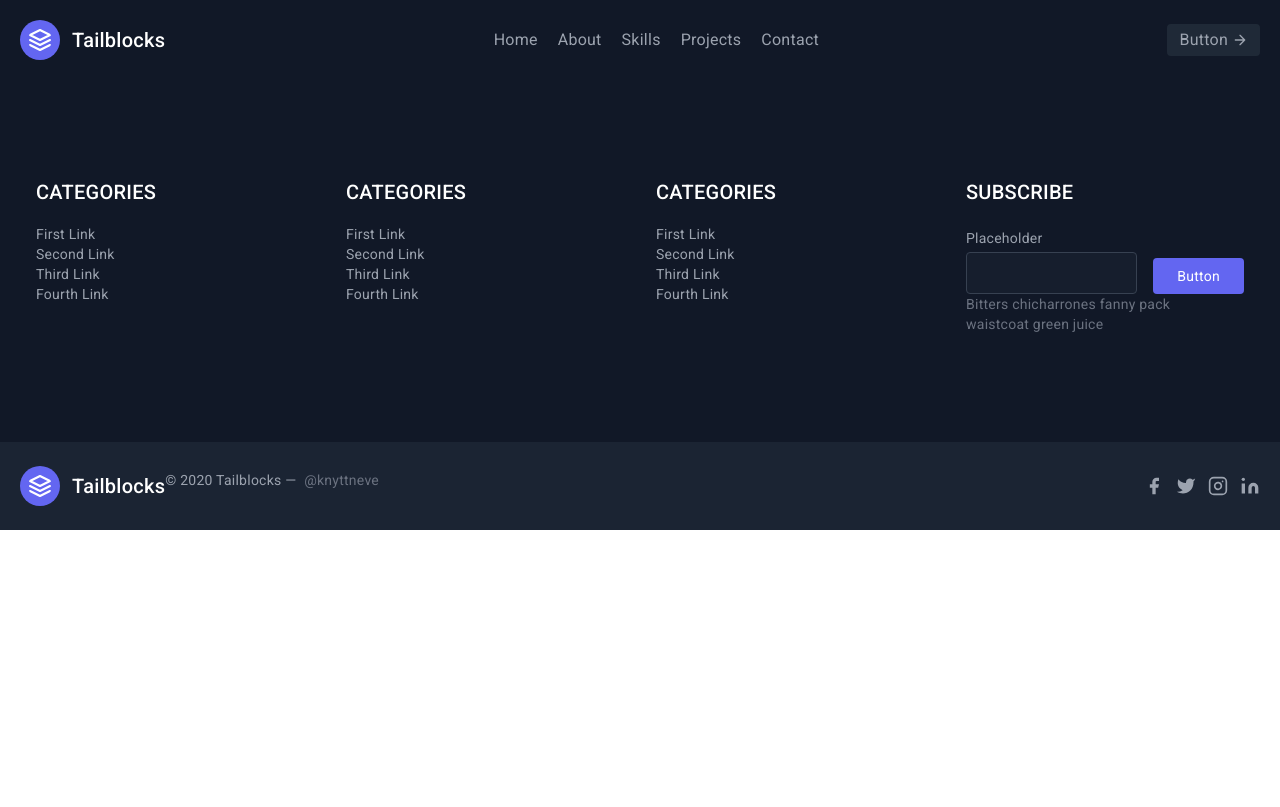
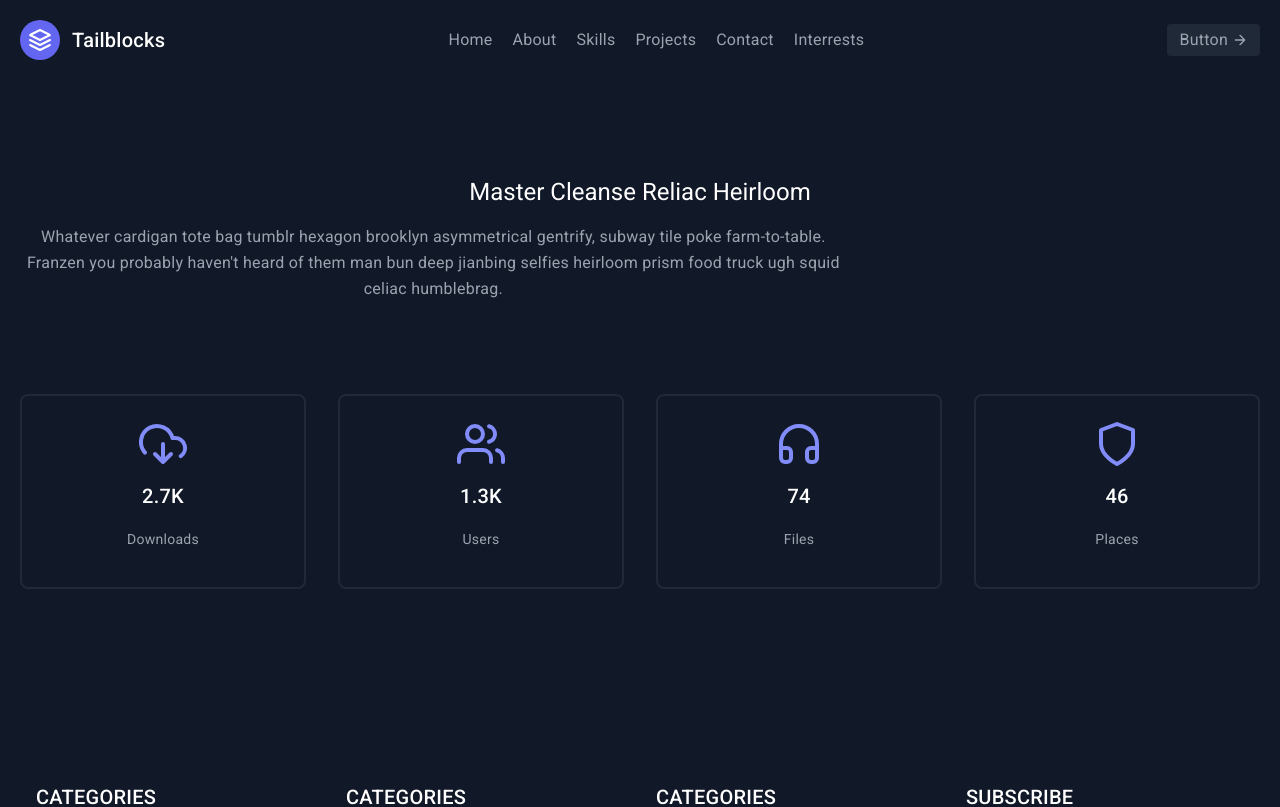
Before and after one commit to RBenOthmen/portfolio-website, an Angular app: page /interrests in a window 1280 px wide. Before the commit this address led to /. Shown: the top 807 px of the page. Built offline with nearby package versions, Linux system fonts and the light colour scheme.

Commit message:
Added Interrests component and Modified About design

```diff
--- a/src/app/about/about.component.html
+++ b/src/app/about/about.component.html
@@ -1,6 +1,13 @@
-<mat-card>
-    <mat-card-title>About Me</mat-card-title>
-    <mat-card-content>
-      <p>I am a software developer with a Master's degree in Business Intelligence. I have experience in web development, and my goal is to become a senior software engineer.</p>
-    </mat-card-content>
-  </mat-card>
+<section class="text-gray-400 bg-gray-900 body-font">
+  <div class="container px-5 py-24 mx-auto">
+    <div class="xl:w-1/2 lg:w-3/4 w-full mx-auto text-center">
+      <svg xmlns="http://www.w3.org/2000/svg" fill="currentColor" class="inline-block w-8 h-8 text-gray-500 mb-8" viewBox="0 0 975.036 975.036">
+        <path d="M925.036 57.197h-304c-27.6 0-50 22.4-50 50v304c0 27.601 22.4 50 50 50h145.5c-1.9 79.601-20.4 143.3-55.4 191.2-27.6 37.8-69.399 69.1-125.3 93.8-25.7 11.3-36.8 41.7-24.8 67.101l36 76c11.6 24.399 40.3 35.1 65.1 24.399 66.2-28.6 122.101-64.8 167.7-108.8 55.601-53.7 93.7-114.3 114.3-181.9 20.601-67.6 30.9-159.8 30.9-276.8v-239c0-27.599-22.401-50-50-50zM106.036 913.497c65.4-28.5 121-64.699 166.9-108.6 56.1-53.7 94.4-114.1 115-181.2 20.6-67.1 30.899-159.6 30.899-277.5v-239c0-27.6-22.399-50-50-50h-304c-27.6 0-50 22.4-50 50v304c0 27.601 22.4 50 50 50h145.5c-1.9 79.601-20.4 143.3-55.4 191.2-27.6 37.8-69.4 69.1-125.3 93.8-25.7 11.3-36.8 41.7-24.8 67.101l35.9 75.8c11.601 24.399 40.501 35.2 65.301 24.399z"></path>
+      </svg>
+      <p class="leading-relaxed text-lg">I am a software developer with a Master's degree in Business Intelligence. I have experience in web development, and my goal is to become a senior software engineer.</p>
+      <span class="inline-block h-1 w-10 rounded bg-indigo-500 mt-8 mb-6"></span>
+      <h2 class="text-white font-medium title-font tracking-wider text-sm">Rami Ben Othmen</h2>
+      <p class="text-gray-500">Software Developer</p>
+    </div>
+  </div>
+</section>
--- a/src/app/app-routing.module.ts
+++ b/src/app/app-routing.module.ts
@@ -1,3 +1,4 @@
+import { InterrestsComponent } from './interrests/interrests.component';
 import { NgModule } from '@angular/core';
 import { RouterModule, Routes } from '@angular/router';
 import { HomeComponent } from './home/home.component';
@@ -12,6 +13,7 @@
   { path: 'skills', component: SkillsComponent },
   { path: 'projects', component: ProjectsComponent },
   { path: 'contact', component: ContactComponent },
+  { path: 'interrests', component: InterrestsComponent },
 ];
 
 @NgModule({
--- a/src/app/app.module.ts
+++ b/src/app/app.module.ts
@@ -16,6 +16,7 @@
 import { MatCardModule } from '@angular/material/card';
 import { FooterComponent } from './shared/footer/footer.component';
 import { HeaderComponent } from './shared/header/header.component';
+import { InterrestsComponent } from './interrests/interrests.component';
 
 @NgModule({
   declarations: [
@@ -27,6 +28,7 @@
     ContactComponent,
     FooterComponent,
     HeaderComponent,
+    InterrestsComponent,
   ],
   imports: [
     BrowserModule,
--- /dev/null
+++ b/src/app/interrests/interrests.component.html
@@ -0,0 +1,50 @@
+<section class="text-gray-400 bg-gray-900 body-font">
+    <div class="container px-5 py-24 mx-auto">
+      <div class="flex flex-col text-center w-full mb-20">
+        <h1 class="sm:text-3xl text-2xl font-medium title-font mb-4 text-white">Master Cleanse Reliac Heirloom</h1>
+        <p class="lg:w-2/3 mx-auto leading-relaxed text-base">Whatever cardigan tote bag tumblr hexagon brooklyn asymmetrical gentrify, subway tile poke farm-to-table. Franzen you probably haven't heard of them man bun deep jianbing selfies heirloom prism food truck ugh squid celiac humblebrag.</p>
+      </div>
+      <div class="flex flex-wrap -m-4 text-center">
+        <div class="p-4 md:w-1/4 sm:w-1/2 w-full">
+          <div class="border-2 border-gray-800 px-4 py-6 rounded-lg">
+            <svg fill="none" stroke="currentColor" stroke-linecap="round" stroke-linejoin="round" stroke-width="2" class="text-indigo-400 w-12 h-12 mb-3 inline-block" viewBox="0 0 24 24">
+              <path d="M8 17l4 4 4-4m-4-5v9"></path>
+              <path d="M20.88 18.09A5 5 0 0018 9h-1.26A8 8 0 103 16.29"></path>
+            </svg>
+            <h2 class="title-font font-medium text-3xl text-white">2.7K</h2>
+            <p class="leading-relaxed">Downloads</p>
+          </div>
+        </div>
+        <div class="p-4 md:w-1/4 sm:w-1/2 w-full">
+          <div class="border-2 border-gray-800 px-4 py-6 rounded-lg">
+            <svg fill="none" stroke="currentColor" stroke-linecap="round" stroke-linejoin="round" stroke-width="2" class="text-indigo-400 w-12 h-12 mb-3 inline-block" viewBox="0 0 24 24">
+              <path d="M17 21v-2a4 4 0 00-4-4H5a4 4 0 00-4 4v2"></path>
+              <circle cx="9" cy="7" r="4"></circle>
+              <path d="M23 21v-2a4 4 0 00-3-3.87m-4-12a4 4 0 010 7.75"></path>
+            </svg>
+            <h2 class="title-font font-medium text-3xl text-white">1.3K</h2>
+            <p class="leading-relaxed">Users</p>
+          </div>
+        </div>
+        <div class="p-4 md:w-1/4 sm:w-1/2 w-full">
+          <div class="border-2 border-gray-800 px-4 py-6 rounded-lg">
+            <svg fill="none" stroke="currentColor" stroke-linecap="round" stroke-linejoin="round" stroke-width="2" class="text-indigo-400 w-12 h-12 mb-3 inline-block" viewBox="0 0 24 24">
+              <path d="M3 18v-6a9 9 0 0118 0v6"></path>
+              <path d="M21 19a2 2 0 01-2 2h-1a2 2 0 01-2-2v-3a2 2 0 012-2h3zM3 19a2 2 0 002 2h1a2 2 0 002-2v-3a2 2 0 00-2-2H3z"></path>
+            </svg>
+            <h2 class="title-font font-medium text-3xl text-white">74</h2>
+            <p class="leading-relaxed">Files</p>
+          </div>
+        </div>
+        <div class="p-4 md:w-1/4 sm:w-1/2 w-full">
+          <div class="border-2 border-gray-800 px-4 py-6 rounded-lg">
+            <svg fill="none" stroke="currentColor" stroke-linecap="round" stroke-linejoin="round" stroke-width="2" class="text-indigo-400 w-12 h-12 mb-3 inline-block" viewBox="0 0 24 24">
+              <path d="M12 22s8-4 8-10V5l-8-3-8 3v7c0 6 8 10 8 10z"></path>
+            </svg>
+            <h2 class="title-font font-medium text-3xl text-white">46</h2>
+            <p class="leading-relaxed">Places</p>
+          </div>
+        </div>
+      </div>
+    </div>
+  </section>
--- a/src/app/shared/header/header.component.html
+++ b/src/app/shared/header/header.component.html
@@ -12,6 +12,7 @@
         <a routerLink="/skills" class="mr-5 hover:text-white">Skills</a>
         <a routerLink="/projects" class="mr-5 hover:text-white">Projects</a>
         <a routerLink="/contact" class="mr-5 hover:text-white">Contact</a>
+        <a routerLink="/interrests" class="mr-5 hover:text-white">Interrests</a>
       </nav>
       <button class="inline-flex items-center bg-gray-800 border-0 py-1 px-3 focus:outline-none hover:bg-gray-700 rounded text-base mt-4 md:mt-0">Button
         <svg fill="none" stroke="currentColor" stroke-linecap="round" stroke-linejoin="round" stroke-width="2" class="w-4 h-4 ml-1" viewBox="0 0 24 24">
```
Also changed, not shown: src/app/interrests/interrests.component.ts (added, +10 -0 lines), src/app/interrests/interrests.component.css (added), 1 other file (tests, documents, lock files or other folders).
